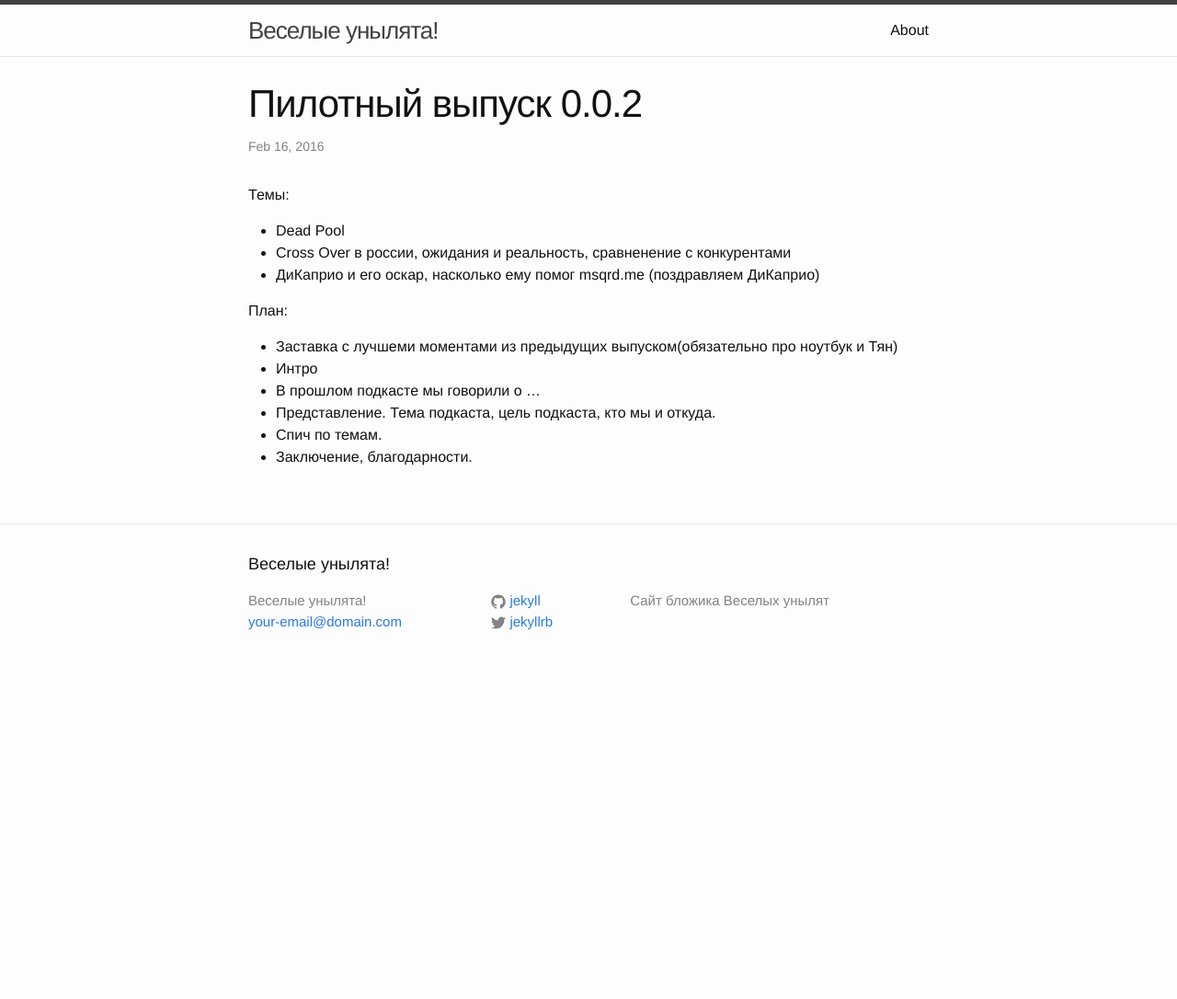
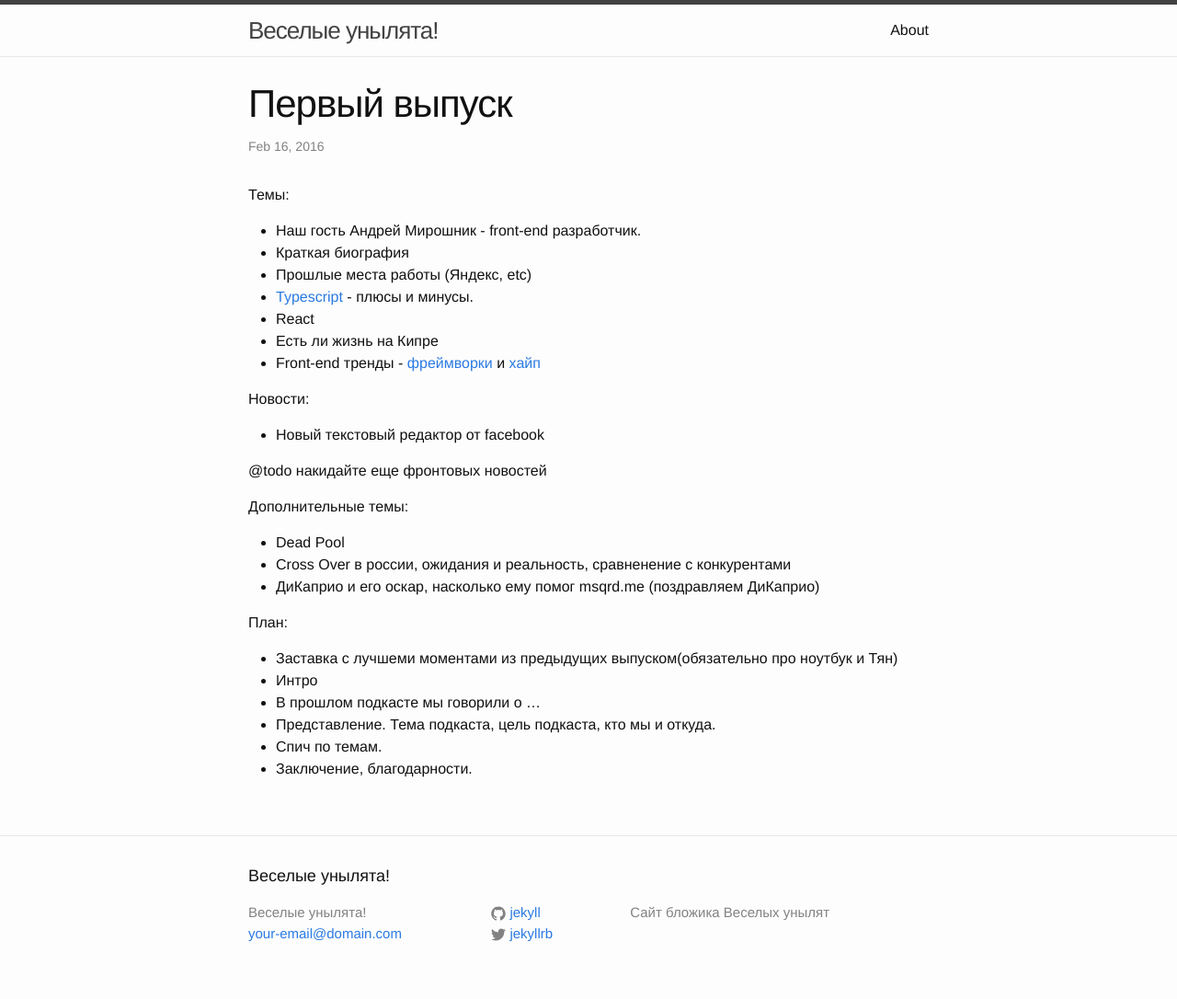
Before and after one commit to unylyata/unylyata.github.io, a Jekyll site: the page built from _posts/2016-02-16-podcast-0.0.2.markdown, in a window 1280 px wide. Shown: the whole page at 92% size. Built offline with Jekyll 4.4.1, drawn with Linux system fonts in a browser that asks for light colours; comment, search, counter and statistics services are not loaded; before the commit the page ends 900 px from its top, so only the background shows below that.

Commit message:
Update 2016-02-16-podcast-0.0.2.markdown

```diff
--- a/_posts/2016-02-16-podcast-0.0.2.markdown
+++ b/_posts/2016-02-16-podcast-0.0.2.markdown
@@ -1,13 +1,27 @@
 ---
 layout: post
-title:  "Пилотный выпуск 0.0.2"
+title:  "Первый выпуск"
 date:   2016-02-16 06:22:18
 categories: podcast
 comments: true
 ---
 
 Темы:
+- Наш гость Андрей Мирошник - front-end разработчик.
+- Краткая биография
+- Прошлые места работы (Яндекс, etc)
+- [Typescript](http://www.typescriptlang.org) - плюсы и минусы.
+- React
+- Есть ли жизнь на Кипре
+- Front-end тренды - [фреймворки](http://www.clock.co.uk/blog/javascript-frameworks-in-2016) и [хайп](https://dev.by/lenta/main/v-reytinge-populyarnyh-yazykov-programmirovaniya-redmonk-po-prezhnemu-lidiruyut-javascript-i-java)
 
+Новости:
+
+- Новый текстовый редактор от facebook
+
+@todo накидайте еще фронтовых новостей
+
+Дополнительные темы:
 - Dead Pool
 - Cross Over в россии, ожидания и реальность, сравненение с конкурентами
 - ДиКаприо и его оскар, насколько ему помог msqrd.me (поздравляем ДиКаприо)
```
